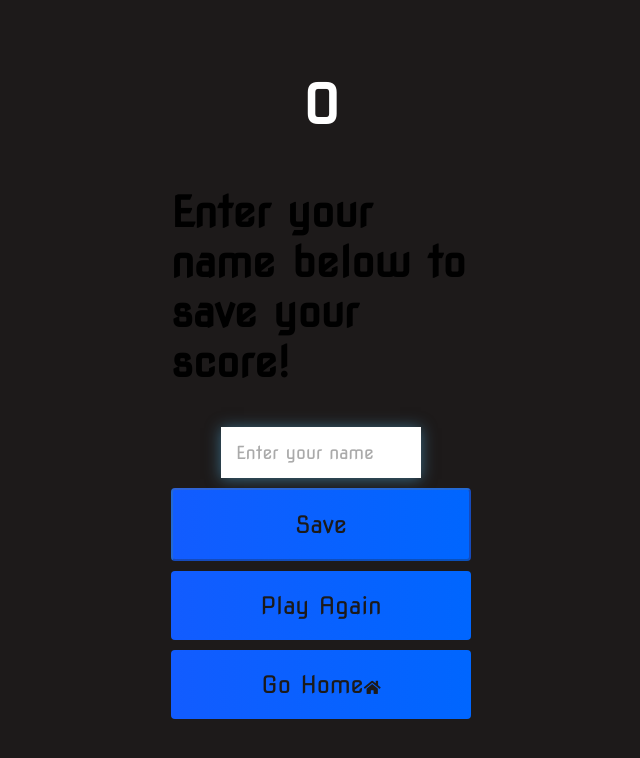
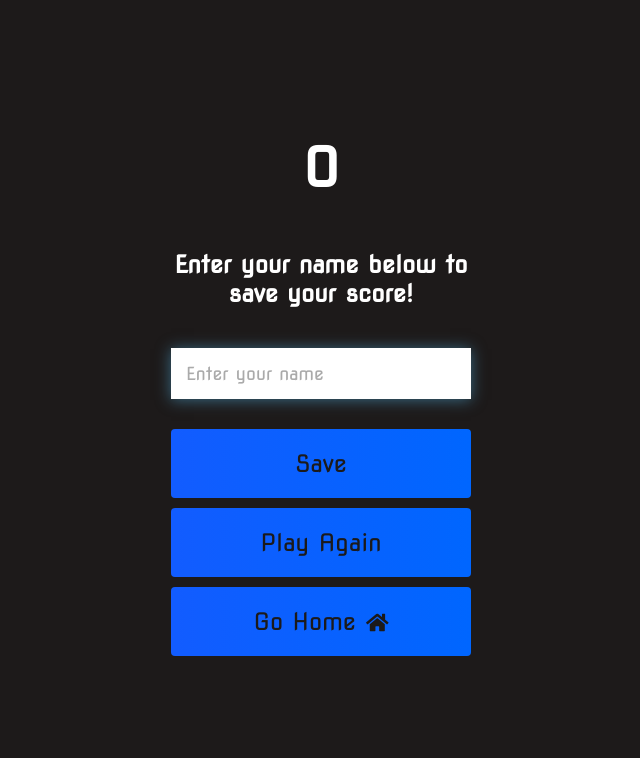
Before and after one commit to cartman1978/Quiz-Game-js, a plain HTML site: page end.html in a window 1280 px wide. Shown: the whole page, without its empty margins (319-959 px from the left). Drawn offline with Linux system fonts and the light colour scheme.

Commit message:
styled end.html

```diff
--- a/style.css
+++ b/style.css
@@ -115,3 +115,25 @@ input {
 input::placeholder {
     color: #aaa;
 }
+
+#username {
+    margin-bottom: 3rem;
+    width: 100%;
+    outline: none;
+}
+
+#end-text {
+    font-size: 2.4rem;
+    color: #fff;
+    text-align: center;
+}
+
+#saveScoreBtn {
+    border: none;
+}
+
+.fa-home {
+    margin-left: 1rem;
+    font-size: 2rem;
+    color: rgb(28, 26, 26);
+}
```
